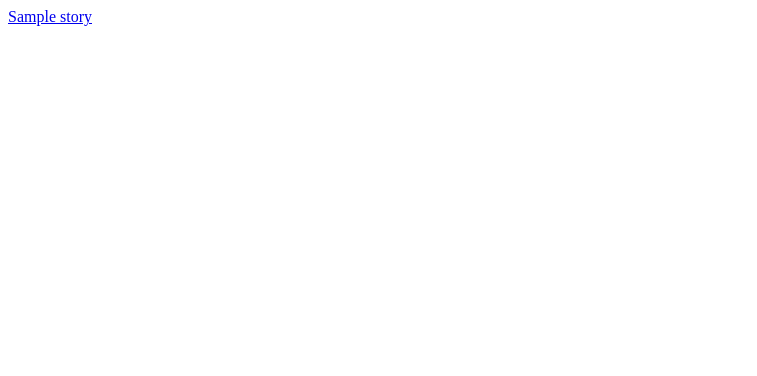
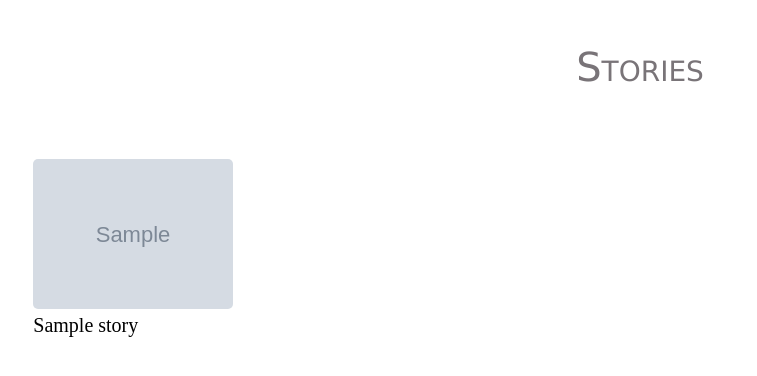
Before and after one commit to sinhalaquiz/sinhalaforkids, a Django app: page /app/storybook/ in a window 1280 px wide. Before the commit the part shown is almost empty. Shown: the top 376 px of the page, without its empty margins (0-757 px from the left). Run offline with Django 3.2, Linux system fonts and the light colour scheme; tables that the repository leaves empty hold one stand-in row (values such as "Sample post"); grey boxes marked "Sample" are stand-in pictures.

Commit message:
Fixed up the index
The index now shows the over page of the story as a clickable link.

```diff
--- a/storybook/static/storybook/css/storybook.css
+++ b/storybook/static/storybook/css/storybook.css
@@ -36,6 +36,29 @@
     float: right;
 }
 
+.storyChoice {
+    float: left;
+    width: 200px;
+    margin:  2% 2% 50px 2%;
+    font-family: BhashitaComplex;
+    font-size: 20px;
+}
+
+h1 {
+    color: #797478;
+    font: 40px/1.5 Verdana, Helvetica, sans-serif;
+    font-variant: small-caps;
+    padding: 10px;
+    text-align: center;
+}
+.storyChoice img {
+    width: 100%;
+    height: auto;
+    -webkit-border-radius: 5px;
+    -moz-border-radius: 5px;
+    border-radius: 5px;
+}
+
 .left {
     float: left;
 }
--- a/storybook/templates/storybook/index.html
+++ b/storybook/templates/storybook/index.html
@@ -5,10 +5,15 @@
     <head>
         <meta charset=utf-8>
         <title>Sinhala story books</title>
+        <link rel="stylesheet" href="{{baseUrl}}storybook/css/storybook.css"></link>
     </head>
     <body>
+        <h1>Stories</h1>
         {% for story in stories %}
-        <a href="title/{{story.pk}}">{{story.title}}</a>
+        <div class="storyChoice">
+            <a href="title/{{story.pk}}"><img src="{{story.cover_image}}"></a>
+            {{story.title}}
+        </div>
         {% endfor %}
     </body>
 </html>
--- a/storybook/templates/storybook/quiz-common.html
+++ b/storybook/templates/storybook/quiz-common.html
@@ -45,6 +45,7 @@
         </script>
     </head>
     <body>
+        <h1>Select the correct answers</h1>
         <div id="container">
             <div id="controlpanel">
                 {% for q in questions %}
```
